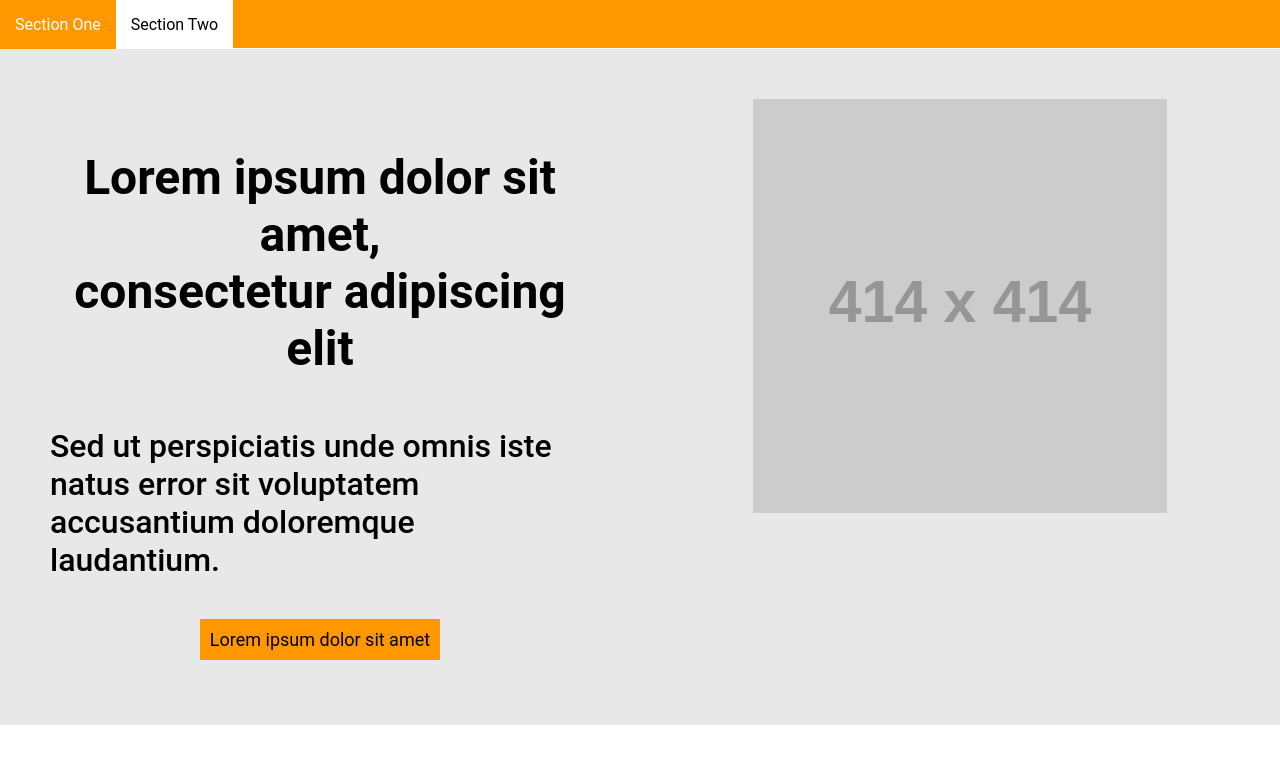
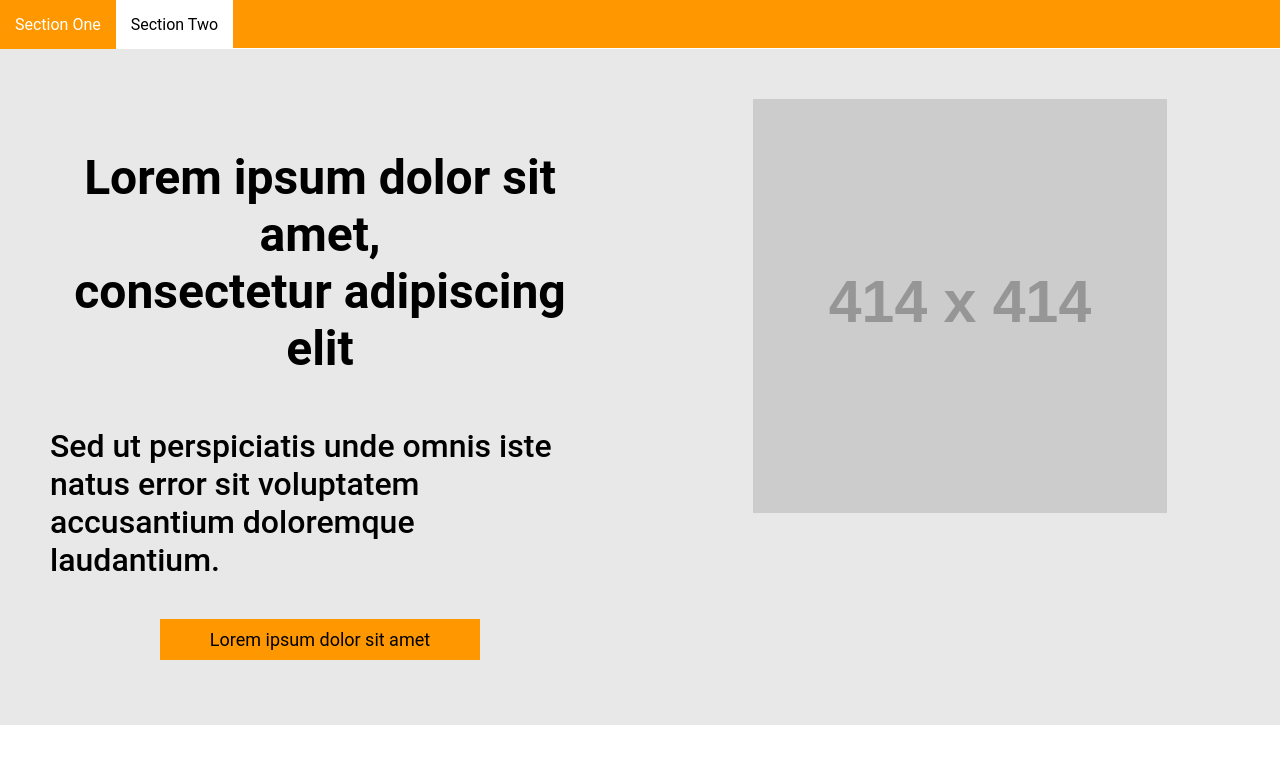
Before and after one commit to coozin/challenge, a website: page index.html in a window 1280 px wide. Shown: the top 776 px of the page. Drawn offline with Linux system fonts and the light colour scheme; placeholder pictures from the web are drawn by us.

Commit message:
cross browser fix

```diff
--- a/main.css
+++ b/main.css
@@ -39,7 +39,7 @@
   font-size: 18px;
   background-color: #ff9800;
   text-align: center;
-  width: max-content;
+  width: 300px;
 }
 .center {
   display: block;
```
